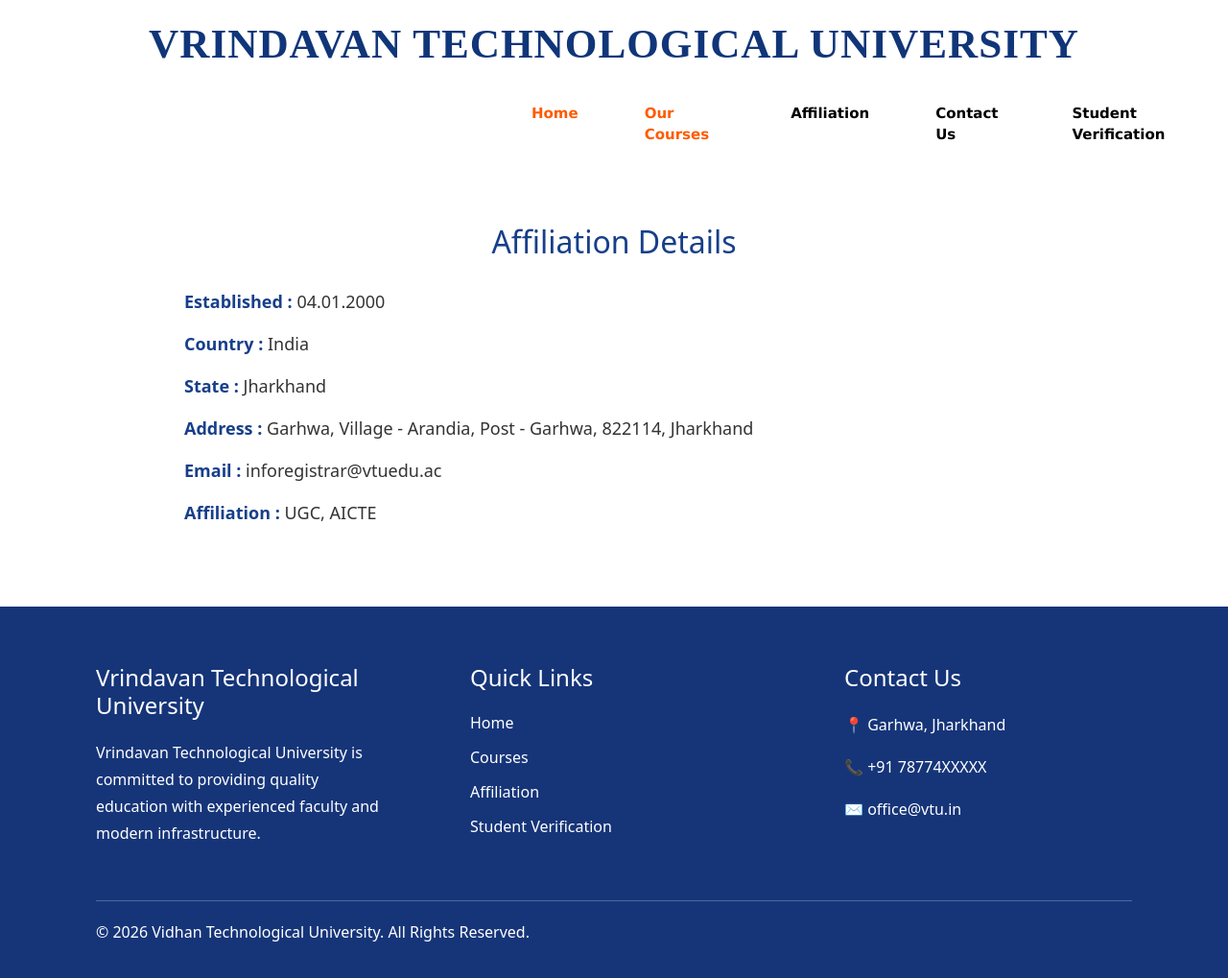
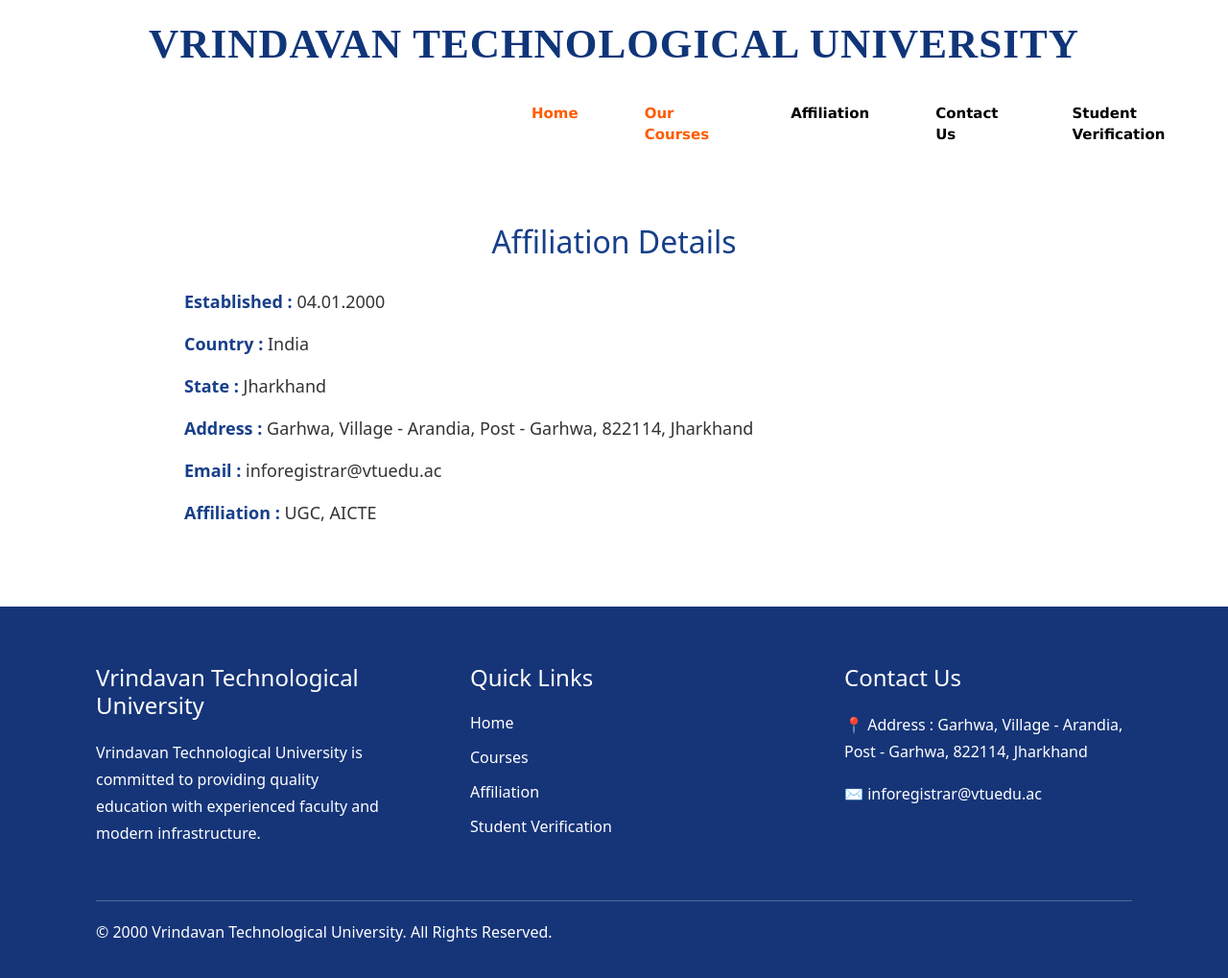
Before and after one commit to Aditya1127git/newRealPro2, a website: page affiliation.html in a window 1280 px wide. Shown: the whole page at 96% size. Drawn offline with nearby package versions, Linux system fonts and the light colour scheme.

Commit message:
updated name and address

```diff
--- a/affiliation.html
+++ b/affiliation.html
@@ -80,11 +80,12 @@
 
                 <h2>Contact Us</h2>
 
-                <p>📍 Garhwa, Jharkhand</p>
+                <p>📍 Address : Garhwa, Village - Arandia, Post - Garhwa, 822114, Jharkhand
 
-                <p>📞 +91 78774XXXXX</p>
+                </p>
 
-                <p>✉️ office@vtu.in</p>
+
+                <p>✉️ inforegistrar@vtuedu.ac</p>
 
             </div>
 
@@ -93,7 +94,7 @@
         <hr>
 
         <p class="copyright">
-            © 2026 Vidhan Technological University. All Rights Reserved.
+            © 2000 Vrindavan Technological University. All Rights Reserved.
         </p>
 
     </footer>
```
Also changed, not shown: apply.html (+5 -3 lines), course.html (+4 -2 lines), diploma.html (+5 -3 lines), engineering.html (+6 -4 lines), index.html (+4 -2 lines), management.html (+4 -4 lines), verification.html (+8 -6 lines).
